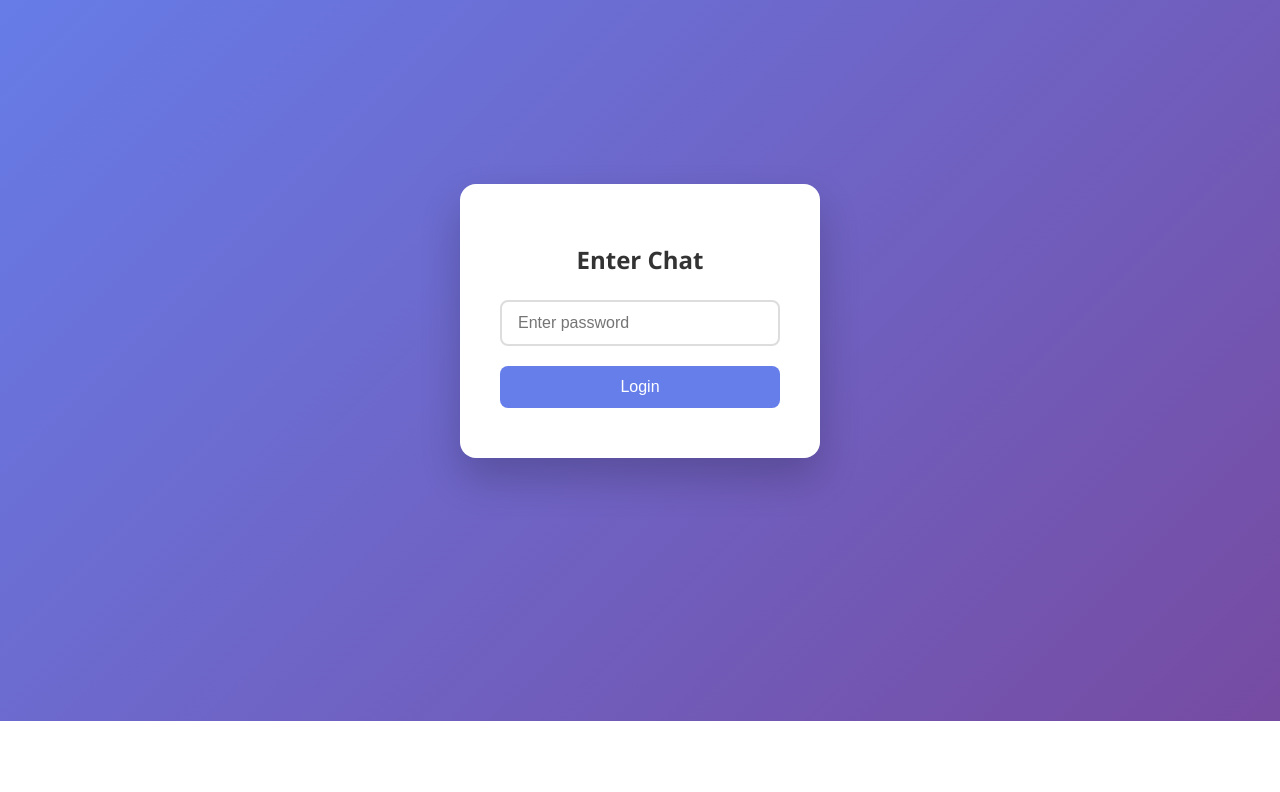
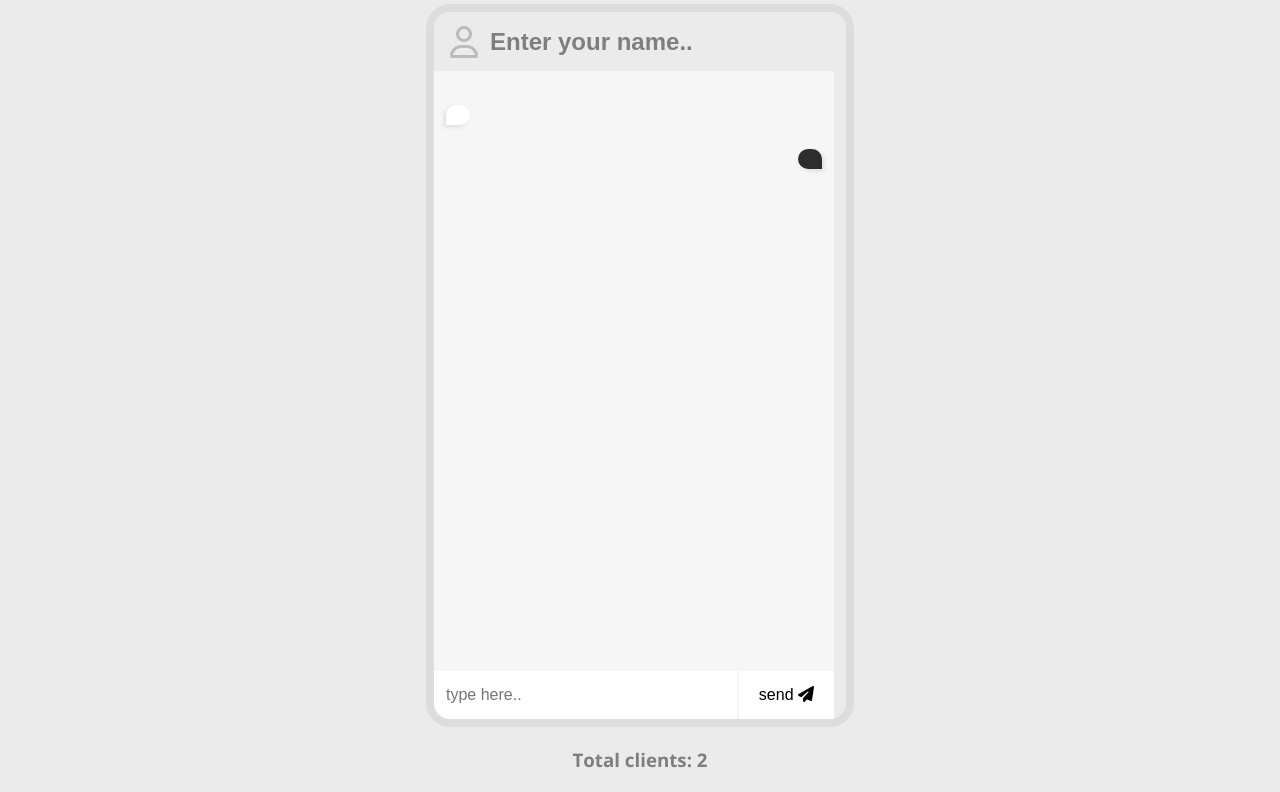
Before and after one commit to natnaelbanjaw/chatApp, a website: page public/index.html in a window 1280 px wide. Shown: the part 79-871 px from the top of the page. Before the commit the page ends 800 px from the top, so only its background shows below. Drawn offline with nearby package versions, Linux system fonts and the light colour scheme; no server answers.

Commit message:
deleting password page

```diff
--- a/public/index.html
+++ b/public/index.html
@@ -1,104 +1,69 @@
 <!DOCTYPE html>
 <html lang="en">
 <head>
-  <meta charset="UTF-8" />
-  <meta name="viewport" content="width=device-width, initial-scale=1.0"/>
-  <title>Login</title>
-  <style>
-    * {
-      box-sizing: border-box;
-    }
+        <meta charset="UTF-8">
+        <meta name="viewport" content="width=device-width, initial-scale=1.0">
+    <link rel="stylesheet" href="./style.css">
+    <script src="/socket.io/socket.io.js"></script>
+        <link rel="stylesheet" href="https://cdnjs.cloudflare.com/ajax/libs/font-awesome/6.7.2/css/all.min.css" integrity="sha512-Evv84Mr4kqVGRNSgIGL/F/aIDqQb7xQ2vcrdIwxfjThSH8CSR7PBEakCr51Ck+w+/U6swU2Im1vVX0SVk9ABhg==" crossorigin="anonymous" referrerpolicy="no-referrer" />
+        <!-- <script src="/socket.io./socket.io.js"></script> -->
+    <script src="https://cdnjs.cloudflare.com/ajax/libs/moment.js/2.29.1/moment.min.js"></script>
+    <!-- <script src="./main.js"></script> -->
+    <title>chat app</title>
 
-    body {
-      margin: 0;
-      padding: 0;
-      font-family: "Segoe UI", Tahoma, Geneva, Verdana, sans-serif;
-      background: linear-gradient(135deg, #667eea, #764ba2);
-      display: flex;
-      justify-content: center;
-      align-items: center;
-      height: 100vh;
-    }
-
-    .login-box {
-      background: white;
-      padding: 40px;
-      border-radius: 16px;
-      box-shadow: 0 20px 40px rgba(0, 0, 0, 0.2);
-      width: 100%;
-      max-width: 360px;
-      text-align: center;
-      animation: fadeIn 1s ease;
-    }
-
-    .login-box h2 {
-      margin-bottom: 24px;
-      color: #333;
-    }
-
-    input[type="password"] {
-      padding: 12px 16px;
-      width: 100%;
-      border: 2px solid #ddd;
-      border-radius: 8px;
-      font-size: 16px;
-      margin-bottom: 20px;
-      transition: border 0.3s;
-    }
-
-    input[type="password"]:focus {
-      border-color: #667eea;
-      outline: none;
-    }
-
-    button {
-      padding: 12px 20px;
-      width: 100%;
-      background-color: #667eea;
-      border: none;
-      color: white;
-      font-size: 16px;
-      border-radius: 8px;
-      cursor: pointer;
-      transition: background 0.3s;
-    }
-
-    button:hover {
-      background-color: #5a67d8;
-    }
-
-    .error {
-      color: red;
-      font-size: 14px;
-      margin-top: 10px;
-    }
-
-    @keyframes fadeIn {
-      from { opacity: 0; transform: translateY(20px); }
-      to { opacity: 1; transform: translateY(0); }
-    }
-  </style>
 </head>
 <body>
-  <div class="login-box">
-    <h2>Enter Chat</h2>
-    <input type="password" id="password" placeholder="Enter password" />
-    <button onclick="checkPassword()">Login</button>
-    <div class="error" id="error"></div>
-  </div>
 
-  <script>
-    const correctPassword = "natyn"; // <-- Change this
+    <h1 class="title"> Ichat💭 </h1>
 
-    function checkPassword() {
-      const input = document.getElementById("password").value;
-      const errorDiv = document.getElementById("error");
-      if (input === correctPassword) {
-        window.location.href = "./main.html"; // redirect to chat page
-      } else {
-        errorDiv.textContent = "Incorrect password. Try again.";
-      }
-    }
-  </script>
+<div class="main">
+    <div class="name">
+        <span><i class="far fa-user"></i></span>
+        <input type="text" id="name-input" class="name-input" value="Enter your name.." maxlength="20">
+    </div>
+
+    <ul class="message-container" id="message-container">
+        <li class="message-feedback">
+            <p class="feedback" id="feedback">
+
+            </p>
+        </li>
+
+        <li class="message-left">
+            <p class="message">
+
+                <span> </span>
+            </p>
+        </li>
+
+<li class="message-right">
+            <p class="message">
+
+                <span>  </span>
+            </p>
+        </li>
+
+
+    </ul>
+
+    <form class="message-form" id="message-form">
+        <input type="text" name="message" id="message-input" class="message-input" placeholder="type here..">
+        <div class="v-divider"></div>
+        <button type="submit" class="send-button">
+            send <span><i class="fas fa-paper-plane"></i></span>
+        </button>
+    </form>
+
+
+</div>
+
+<h3 class="clients-total" id="clients-total">
+    Total clients: 2
+</h3>
+
+<!-- <script src="/socket.io./socket.io.js"></script> -->
+<!-- <script src="https://cdnjs.cloudflare.com/ajax/libs/moment.js/2.30.1/moment.min.js" integrity="sha512-hUhvpC5f8cgc04OZb55j0KNGh4eh7dLxd/dPSJ5VyzqDWxsayYbojWyl5Tkcgrmb/RVKCRJI1jNlRbVP4WWC4w==" crossorigin="anonymous" referrerpolicy="no-referrer"></script> -->
+<script src="main.js" defer></script>
+
 </body>
 </html>
```
Also changed, not shown: public/main.html (deleted, +0 -69 lines).
